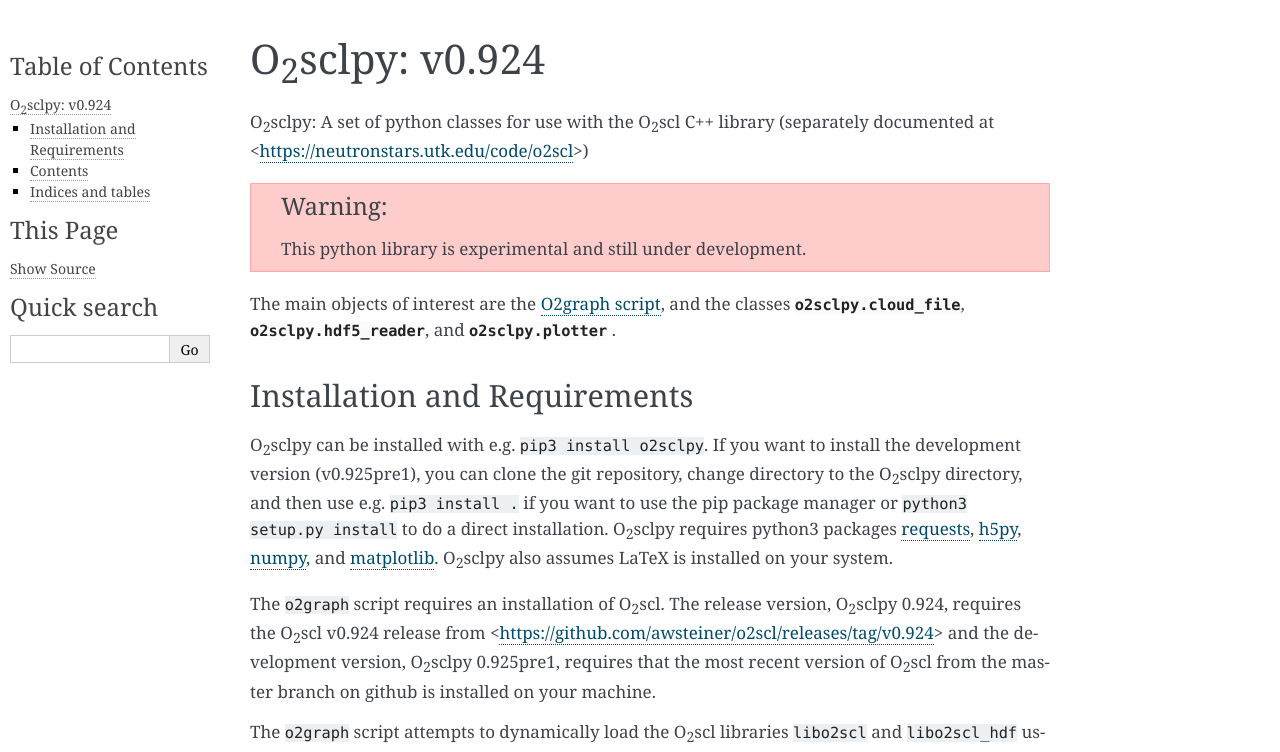
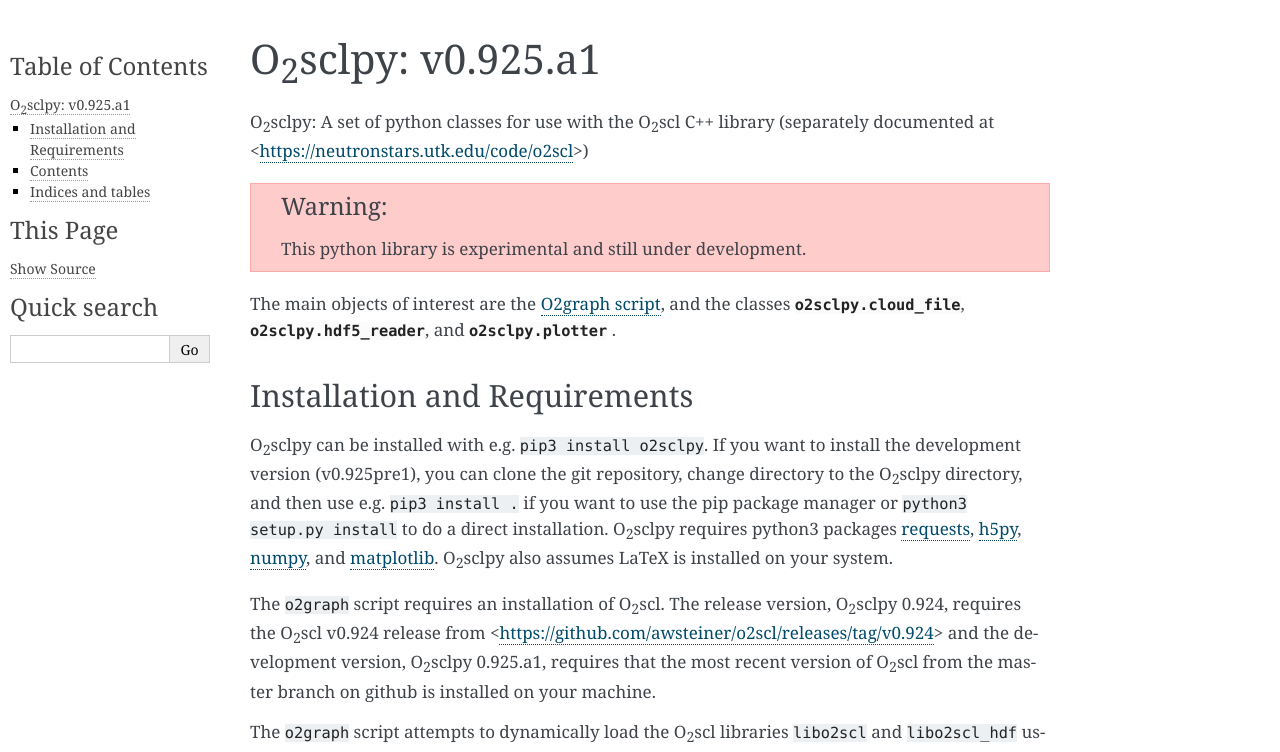
Before and after one commit to awsteiner/o2sclpy, a Sphinx documentation site: the page built from doc/index.rst, in a window 1280 px wide. Shown: the top 752 px of the page. Built offline with Sphinx 7.4.7, drawn with Linux system fonts in a browser that asks for light colours.

Commit message:
Updated version numbers to 0.925.a1.

```diff
--- a/doc/conf.py
+++ b/doc/conf.py
@@ -61,9 +61,9 @@ author = 'Andrew W. Steiner'
 # built documents.
 #
 # The short X.Y version.
-version = '0.924'
+version = '0.925.a1'
 # The full version, including alpha/beta/rc tags.
-release = '0.924'
+release = '0.925.a1'
 
 # The language for content autogenerated by Sphinx. Refer to documentation
 # for a list of supported languages.
--- a/doc/index.rst
+++ b/doc/index.rst
@@ -1,4 +1,4 @@
-O\ :sub:`2`\ sclpy: v0.924
+O\ :sub:`2`\ sclpy: v0.925.a1
 ==========================
 
 O\ :sub:`2`\ sclpy: A set of python classes for use with the
@@ -30,7 +30,7 @@ The ``o2graph`` script requires an installation of O\ :sub:`2`\ scl.
 The release version, O\ :sub:`2`\ sclpy 0.924, requires the O\
 :sub:`2`\ scl v0.924 release from
 <https://github.com/awsteiner/o2scl/releases/tag/v0.924> and the
-development version, O\ :sub:`2`\ sclpy 0.925pre1, requires that the
+development version, O\ :sub:`2`\ sclpy 0.925.a1, requires that the
 most recent version of O\ :sub:`2`\ scl from the master branch on
 github is installed on your machine.
 
--- a/o2sclpy/__init__.py
+++ b/o2sclpy/__init__.py
@@ -25,7 +25,7 @@
 # and plotting of HDF5 files (especially those generated by O2scl).
 #
 
-version='0.924'
+version='0.925.a1'
 """
 The version number string
 """
--- a/setup.py
+++ b/setup.py
@@ -4,7 +4,7 @@ with open("README.md","r") as file_handle:
     long_description=file_handle.read()
 
 setuptools.setup(name='o2sclpy',
-                 version='0.924',
+                 version='0.925.a1',
                  author='Andrew W. Steiner',
                  author_email='awsteiner@mykolab.com',
                  description='Python extensions for O2scl',
```
Also changed, not shown: 1 other file.
